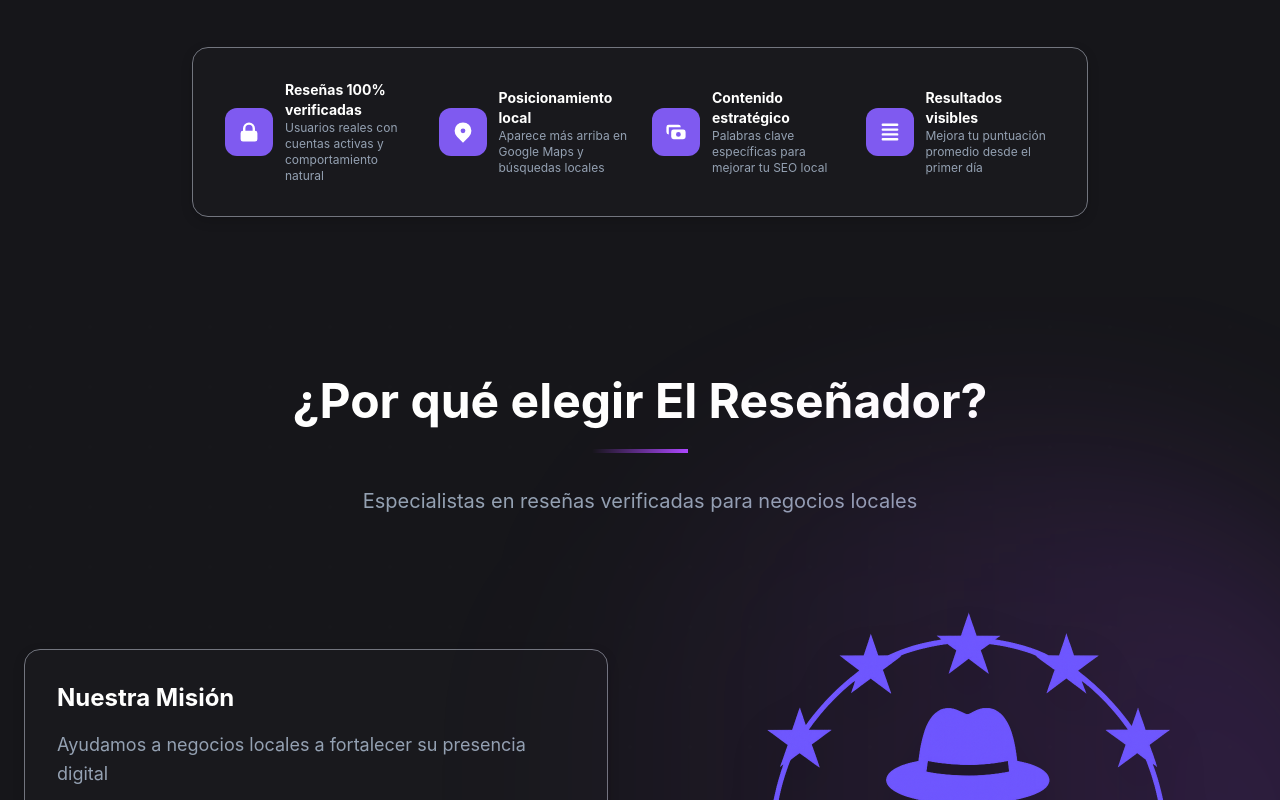
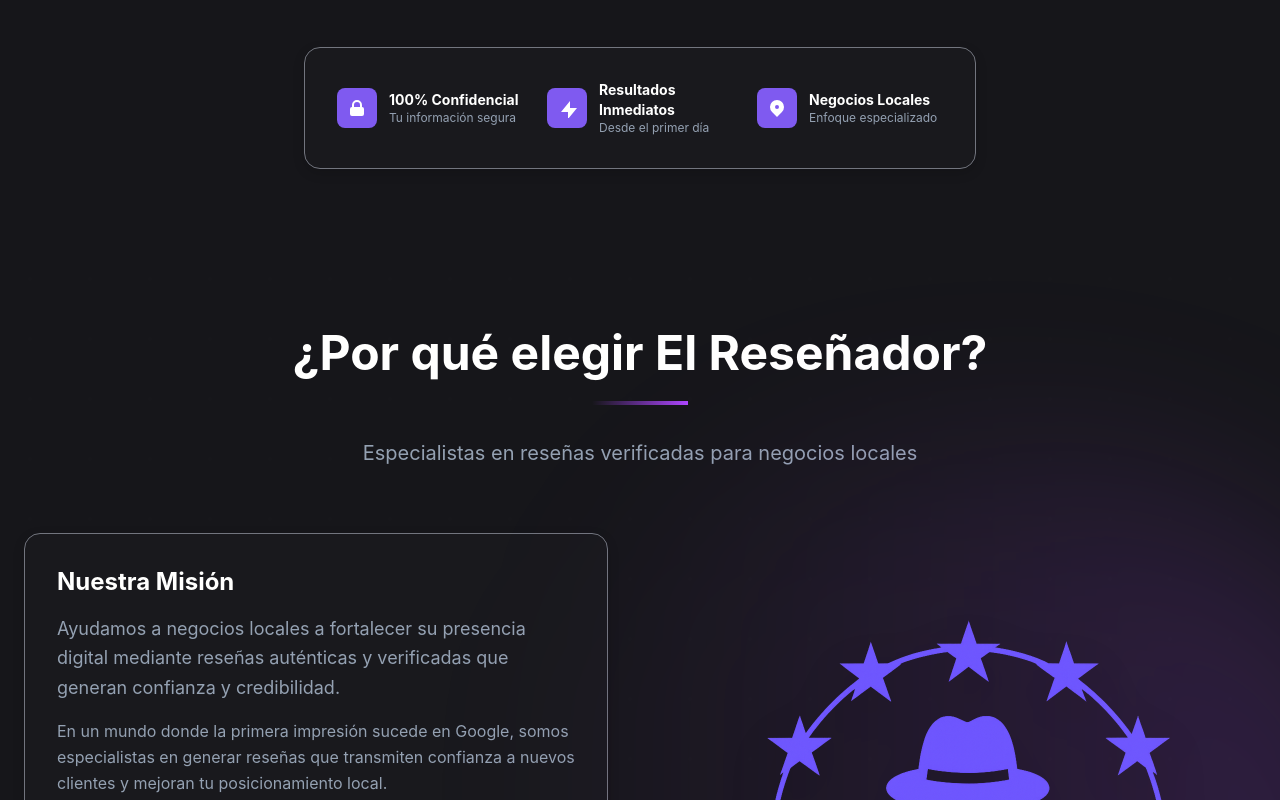
Before and after one commit to AXELRAYO990/ElRESENADOR, a React (Vite) app: page / in a window 1280 px wide. Shown: the part 1100-1900 px from the top of the page. Built offline with nearby package versions, Linux system fonts and the light colour scheme.

Commit message:
Agregada más información en About Us y revertidas cards de características

```diff
--- a/src/App.tsx
+++ b/src/App.tsx
@@ -212,53 +212,41 @@ function App() {
 
           {/* Características Destacadas */}
           <div className="flex justify-center">
-            <div className="glass-card p-8 rounded-2xl hover-elegant transform hover:-translate-y-2 transition-all duration-300 max-w-4xl">
-              <div className="grid grid-cols-1 md:grid-cols-2 lg:grid-cols-4 gap-6">
+            <div className="glass-card p-8 rounded-2xl hover-elegant transform hover:-translate-y-2 transition-all duration-300 max-w-2xl">
+              <div className="grid grid-cols-1 md:grid-cols-3 gap-6">
                 <div className="flex items-center space-x-3">
-                  <div className="w-12 h-12 highlight-bg rounded-xl flex items-center justify-center flex-shrink-0">
-                    <svg className="w-6 h-6 text-white" fill="currentColor" viewBox="0 0 20 20">
+                  <div className="w-10 h-10 highlight-bg rounded-lg flex items-center justify-center flex-shrink-0">
+                    <svg className="w-5 h-5 text-white" fill="currentColor" viewBox="0 0 20 20">
                       <path fillRule="evenodd" d="M5 9V7a5 5 0 0110 0v2a2 2 0 012 2v5a2 2 0 01-2 2H5a2 2 0 01-2-2v-5a2 2 0 012-2zm8-2v2H7V7a3 3 0 016 0z" clipRule="evenodd" />
                     </svg>
                   </div>
                   <div>
-                    <h4 className="text-sm font-bold text-headline">Reseñas 100% verificadas</h4>
-                    <p className="text-paragraph text-xs">Usuarios reales con cuentas activas y comportamiento natural</p>
+                    <h4 className="text-sm font-bold text-headline">100% Confidencial</h4>
+                    <p className="text-paragraph text-xs">Tu información segura</p>
                   </div>
                 </div>
 
                 <div className="flex items-center space-x-3">
-                  <div className="w-12 h-12 highlight-bg rounded-xl flex items-center justify-center flex-shrink-0">
-                    <svg className="w-6 h-6 text-white" fill="currentColor" viewBox="0 0 20 20">
+                  <div className="w-10 h-10 highlight-bg rounded-lg flex items-center justify-center flex-shrink-0">
+                    <svg className="w-5 h-5 text-white" fill="currentColor" viewBox="0 0 20 20">
+                      <path d="M13 10V3L4 14h7v7l9-11h-7z"/>
+                    </svg>
+                  </div>
+                  <div>
+                    <h4 className="text-sm font-bold text-headline">Resultados Inmediatos</h4>
+                    <p className="text-paragraph text-xs">Desde el primer día</p>
+                  </div>
+                </div>
+
+                <div className="flex items-center space-x-3">
+                  <div className="w-10 h-10 highlight-bg rounded-lg flex items-center justify-center flex-shrink-0">
+                    <svg className="w-5 h-5 text-white" fill="currentColor" viewBox="0 0 20 20">
                       <path fillRule="evenodd" d="M5.05 4.05a7 7 0 119.9 9.9L10 18.9l-4.95-4.95a7 7 0 010-9.9zM10 11a2 2 0 100-4 2 2 0 000 4z" clipRule="evenodd" />
                     </svg>
                   </div>
                   <div>
-                    <h4 className="text-sm font-bold text-headline">Posicionamiento local</h4>
-                    <p className="text-paragraph text-xs">Aparece más arriba en Google Maps y búsquedas locales</p>
-                  </div>
-                </div>
-
-                <div className="flex items-center space-x-3">
-                  <div className="w-12 h-12 highlight-bg rounded-xl flex items-center justify-center flex-shrink-0">
-                    <svg className="w-6 h-6 text-white" fill="currentColor" viewBox="0 0 20 20">
-                      <path fillRule="evenodd" d="M4 4a2 2 0 00-2 2v4a2 2 0 002 2V6h10a2 2 0 00-2-2H4zm2 6a2 2 0 012-2h8a2 2 0 012 2v4a2 2 0 01-2 2H8a2 2 0 01-2-2v-4zm6 4a2 2 0 100-4 2 2 0 000 4z" clipRule="evenodd" />
-                    </svg>
-                  </div>
-                  <div>
-                    <h4 className="text-sm font-bold text-headline">Contenido estratégico</h4>
-                    <p className="text-paragraph text-xs">Palabras clave específicas para mejorar tu SEO local</p>
-                  </div>
-                </div>
-
-                <div className="flex items-center space-x-3">
-                  <div className="w-12 h-12 highlight-bg rounded-xl flex items-center justify-center flex-shrink-0">
-                    <svg className="w-6 h-6 text-white" fill="currentColor" viewBox="0 0 20 20">
-                      <path fillRule="evenodd" d="M3 4a1 1 0 011-1h12a1 1 0 110 2H4a1 1 0 01-1-1zm0 4a1 1 0 011-1h12a1 1 0 110 2H4a1 1 0 01-1-1zm0 4a1 1 0 011-1h12a1 1 0 110 2H4a1 1 0 01-1-1zm0 4a1 1 0 011-1h12a1 1 0 110 2H4a1 1 0 01-1-1z" clipRule="evenodd" />
-                    </svg>
-                  </div>
-                  <div>
-                    <h4 className="text-sm font-bold text-headline">Resultados visibles</h4>
-                    <p className="text-paragraph text-xs">Mejora tu puntuación promedio desde el primer día</p>
+                    <h4 className="text-sm font-bold text-headline">Negocios Locales</h4>
+                    <p className="text-paragraph text-xs">Enfoque especializado</p>
                   </div>
                 </div>
               </div>
@@ -289,15 +277,21 @@ function App() {
             <div className="space-y-8">
               <div className="glass-card p-8 rounded-2xl hover-elegant transform hover:scale-105 transition-all duration-300">
                 <h3 className="text-2xl font-bold text-headline mb-4">Nuestra Misión</h3>
-                <p className="text-lg text-paragraph leading-relaxed">
-                  Ayudamos a negocios locales a fortalecer su presencia digital
+                <p className="text-lg text-paragraph leading-relaxed mb-4">
+                  Ayudamos a negocios locales a fortalecer su presencia digital mediante reseñas auténticas y verificadas que generan confianza y credibilidad.
+                </p>
+                <p className="text-paragraph leading-relaxed">
+                  En un mundo donde la primera impresión sucede en Google, somos especialistas en generar reseñas que transmiten confianza a nuevos clientes y mejoran tu posicionamiento local.
                 </p>
               </div>
 
               <div className="glass-card p-8 rounded-2xl hover-elegant transform hover:scale-105 transition-all duration-300">
                 <h3 className="text-2xl font-bold text-headline mb-4">Nuestro Objetivo</h3>
-                <p className="text-lg text-paragraph leading-relaxed">
-                  Convertimos tu perfil de Google en una herramienta de ventas
+                <p className="text-lg text-paragraph leading-relaxed mb-4">
+                  Convertimos tu perfil de Google en una herramienta de ventas activa que atrae más visitas, genera más llamadas y aumenta tu facturación.
+                </p>
+                <p className="text-paragraph leading-relaxed">
+                  Ayudamos a restaurantes, tiendas, peluquerías, gimnasios, clínicas y otros negocios físicos a destacar frente a su competencia con reseñas estratégicas que incluyen palabras clave específicas.
                 </p>
               </div>
             </div>
```
